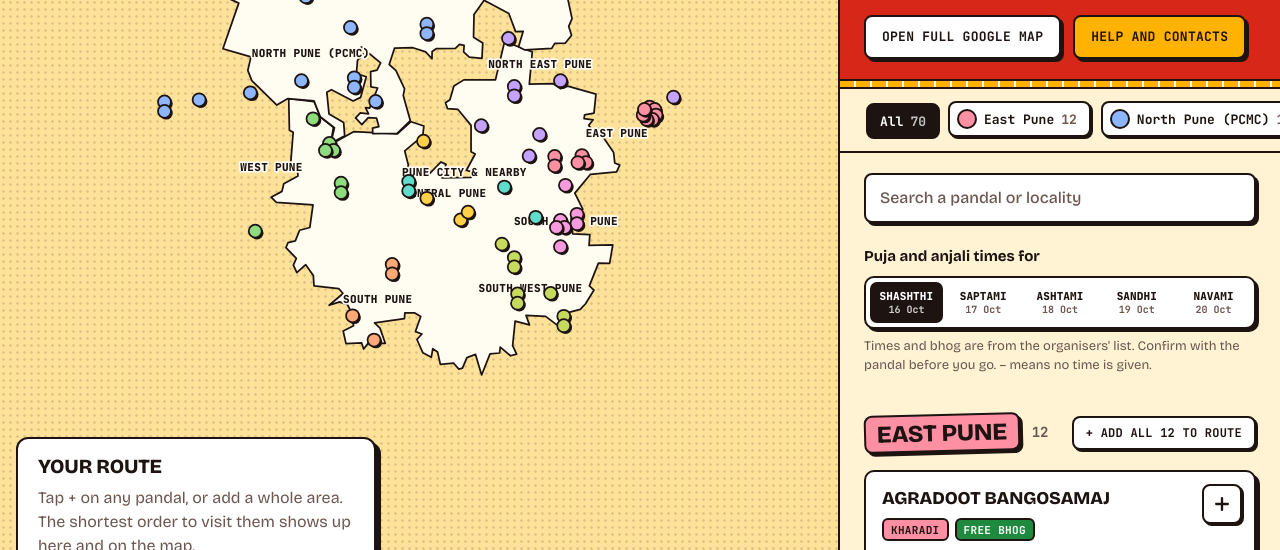
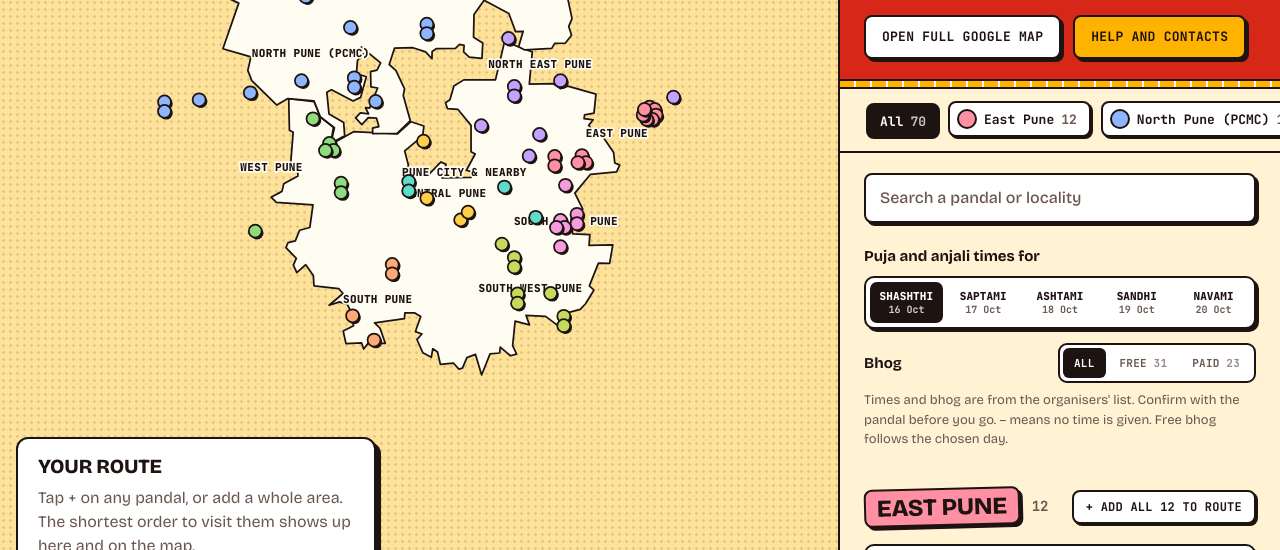
Before and after one commit to Sutirth/pujo-pune-2026, a plain HTML site: page site/index.html in a window 1280 px wide. Shown: the part 204-754 px from the top of the page. Drawn offline with nearby package versions, Linux system fonts and the light colour scheme.

Commit message:
Add a Free / Paid bhog filter
All / Free / Paid under the day picker, with counts. Free follows the
chosen day, so "Free on 18th" pandals count as free on Ashtami only.
Works with the area chips and search; the map dims what is filtered
out. With a filter or search on, an area's Add button adds only the
pandals showing ("+ Add these 10 to route"); with none on it is
unchanged.

Co-Authored-By: Claude Opus 5.5 <noreply@anthropic.com>
Claude-Session: https://claude.ai/code/session_01H9v46A5rM1MrEZxbszLUWf

```diff
--- a/site/assets/app.js
+++ b/site/assets/app.js
@@ -20,7 +20,7 @@
 
   var data, basemap;
   var byId = {}, areaById = {}, cardEls = {}, sectionEls = {}, chipEls = {}, addAllEls = {};
-  var state = { route: [], start: 'best', back: false, mode: 'drive', area: 'all', q: '', me: null, day: null };
+  var state = { route: [], start: 'best', back: false, mode: 'drive', area: 'all', q: '', me: null, day: null, bhog: 'all' };
   var plan = null;
   var lastCleared = null;
 
@@ -349,6 +349,28 @@
     return b ? el('span', 'bhog ' + b.kind, b.label) : null;
   }
 
+  // "Free on 18th", "Free on Navami": the festival day the bhog is free, or null.
+  function bhogFreeDay(text) {
+    var m = /^free on (.+)$/i.exec(text || '');
+    if (!m) return null;
+    var w = m[1].toLowerCase(), n = parseInt(w, 10);
+    var hit = days().filter(function (d) {
+      return isNaN(n) ? w.indexOf(d.name.toLowerCase()) === 0 : +d.date.split('-')[2] === n;
+    })[0];
+    return hit ? hit.id : null;
+  }
+
+  // Free means free bhog on the chosen day: every-day free, plus "free on <that day>".
+  // Members-only, ask-the-organiser and unknown bhog only show under All.
+  function bhogKind(p) {
+    var b = bhogInfo(p.bhog);
+    if (!b) return null;
+    if (b.kind === 'some') return bhogFreeDay(p.bhog) === state.day ? 'free' : null;
+    return b.kind === 'free' || b.kind === 'paid' ? b.kind : null;
+  }
+
+  function bhogMatches(p) { return state.bhog === 'all' || bhogKind(p) === state.bhog; }
+
   function timePart(label, value) {
     var s = el('span', 'when-t', label + ' ');
     s.appendChild(el('b', null, value || '\u2013'));
@@ -435,10 +457,50 @@
       if (b) setDay(b.dataset.day);
     });
     box.appendChild(seg);
-    box.appendChild(el('p', 'fine', (data.meta.timings_note || '') + ' \u2013 means no time is given.'));
+
+    var row = el('div', 'bhog-filter'), lab = el('span', 'days-label', 'Bhog');
+    lab.id = 'bhog-label';
+    row.appendChild(lab);
+    var bseg = el('div', 'seg bhog-seg');
+    bseg.setAttribute('role', 'group');
+    bseg.setAttribute('aria-labelledby', 'bhog-label');
+    [['all', 'All'], ['free', 'Free'], ['paid', 'Paid']].forEach(function (o) {
+      var b = el('button', null, o[1]);
+      b.type = 'button';
+      b.dataset.bhog = o[0];
+      if (o[0] !== 'all') b.appendChild(el('span', 'n'));
+      bseg.appendChild(b);
+    });
+    bseg.addEventListener('click', function (e) {
+      var b = e.target.closest('[data-bhog]');
+      if (b) setBhog(b.dataset.bhog);
+    });
+    row.appendChild(bseg);
+    box.appendChild(row);
+
+    box.appendChild(el('p', 'fine', (data.meta.timings_note || '') + ' \u2013 means no time is given. Free bhog follows the chosen day.'));
     var search = document.querySelector('.search');
     search.parentNode.insertBefore(box, search.nextSibling);
     syncDays();
+    syncBhog();
+  }
+
+  function syncBhog() {
+    var count = { free: 0, paid: 0 };
+    data.pandals.forEach(function (p) { var k = bhogKind(p); if (count[k] !== undefined) count[k]++; });
+    document.querySelectorAll('.bhog-seg [data-bhog]').forEach(function (b) {
+      var on = b.dataset.bhog === state.bhog;
+      b.setAttribute('aria-pressed', on ? 'true' : 'false');
+      var n = b.querySelector('.n');
+      if (n) n.textContent = ' ' + count[b.dataset.bhog];
+    });
+  }
+
+  function setBhog(kind) {
+    if (kind === state.bhog) return;
+    state.bhog = kind;
+    syncBhog();
+    applyFilter();
   }
 
   function syncDays() {
@@ -453,6 +515,8 @@
     syncDays();
     timeEls = timeEls.filter(function (t) { return t.line.isConnected; });
     timeEls.forEach(function (t) { fillWhen(t.line, t.p); markDay(t.wrap); });
+    syncBhog();
+    if (state.bhog === 'free') applyFilter(); // which pandals have free bhog depends on the day
   }
 
   // ---------- list
@@ -561,10 +625,7 @@
       stop.setAttribute('aria-pressed', n ? 'true' : 'false');
       stop.setAttribute('aria-label', n ? 'Stop ' + n + '. Remove ' + p.name + ' from route' : 'Add ' + p.name + ' to route');
     });
-    data.areas.forEach(function (a) {
-      var ids = idsInArea(a.id), all = ids.every(inRoute);
-      addAllEls[a.id].textContent = all ? 'Remove all ' + ids.length + ' from route' : '+ Add all ' + ids.length + ' to route';
-    });
+    syncAddAll();
   }
 
   function applyFilter() {
@@ -574,15 +635,21 @@
       if (state.area !== 'all' && state.area !== area.id) { section.hidden = true; return; }
       var matches = 0;
       section.querySelectorAll('.card').forEach(function (card) {
-        var show = !term || card.dataset.q.indexOf(term) !== -1;
+        var show = (!term || card.dataset.q.indexOf(term) !== -1) && bhogMatches(byId[card.dataset.id]);
         card.hidden = !show;
         if (show) matches++;
       });
       section.hidden = matches === 0;
       if (matches) any = true;
-      section.querySelector('.count').textContent = term ? matches + ' of ' + section.dataset.total : section.dataset.total;
+      section.querySelector('.count').textContent = term || state.bhog !== 'all' ? matches + ' of ' + section.dataset.total : section.dataset.total;
     });
-    $('empty').hidden = any;
+    var empty = $('empty');
+    if (!empty.dataset.text) empty.dataset.text = empty.textContent;
+    empty.textContent = state.bhog === 'all' ? empty.dataset.text
+      : 'No pandal here has ' + state.bhog + ' bhog' + (state.bhog === 'free' ? ' on ' + dayInfo(state.day).name : '') +
+        (term ? ' and matches that search' : '') + '. Try All, another area or another day.';
+    empty.hidden = any;
+    syncAddAll();
     map.dim(function (id) { return cardEls[id].hidden || cardEls[id].closest('section').hidden; });
   }
 
@@ -631,8 +698,24 @@
     update(true);
   }
 
+  // The area's pandals left after search and the bhog filter (all of them when neither is on).
+  function idsShown(areaId) {
+    return idsInArea(areaId).filter(function (id) { return !cardEls[id].hidden; });
+  }
+
+  function filtering() { return !!state.q.trim() || state.bhog !== 'all'; }
+
+  function syncAddAll() {
+    data.areas.forEach(function (a) {
+      var ids = idsShown(a.id), all = ids.length && ids.every(inRoute), n = ids.length;
+      addAllEls[a.id].textContent = filtering()
+        ? (all ? 'Remove these ' + n + ' from route' : '+ Add these ' + n + ' to route')
+        : (all ? 'Remove all ' + n + ' from route' : '+ Add all ' + n + ' to route');
+    });
+  }
+
   function toggleArea(areaId) {
-    var ids = idsInArea(areaId);
+    var ids = idsShown(areaId);
     if (ids.every(inRoute)) state.route = state.route.filter(function (x) { return ids.indexOf(x) === -1; });
     else ids.forEach(function (id) { if (!inRoute(id)) state.route.push(id); });
     lastCleared = null;
--- a/site/assets/styles.css
+++ b/site/assets/styles.css
@@ -221,6 +221,9 @@ footer h2 { margin:0 0 10px; font-family:var(--display); font-weight:800; font-s
 .days-seg button:hover { background:var(--canvas); }
 .days-seg button[aria-pressed="true"] { background:var(--ink); color:var(--paper); }
 .days-seg button[aria-pressed="true"] small { color:inherit; opacity:.8; }
+.bhog-filter { display:flex; flex-wrap:wrap; align-items:center; justify-content:space-between; gap:8px 12px; margin-top:14px; }
+.bhog-filter .days-label { margin:0; }
+.bhog-seg button .n { font-weight:700; opacity:.7; }
 .days .fine { margin-top:8px; }
 
 /* Bhog tag, beside the locality tag */
```
Also changed, not shown: 1 other file.
